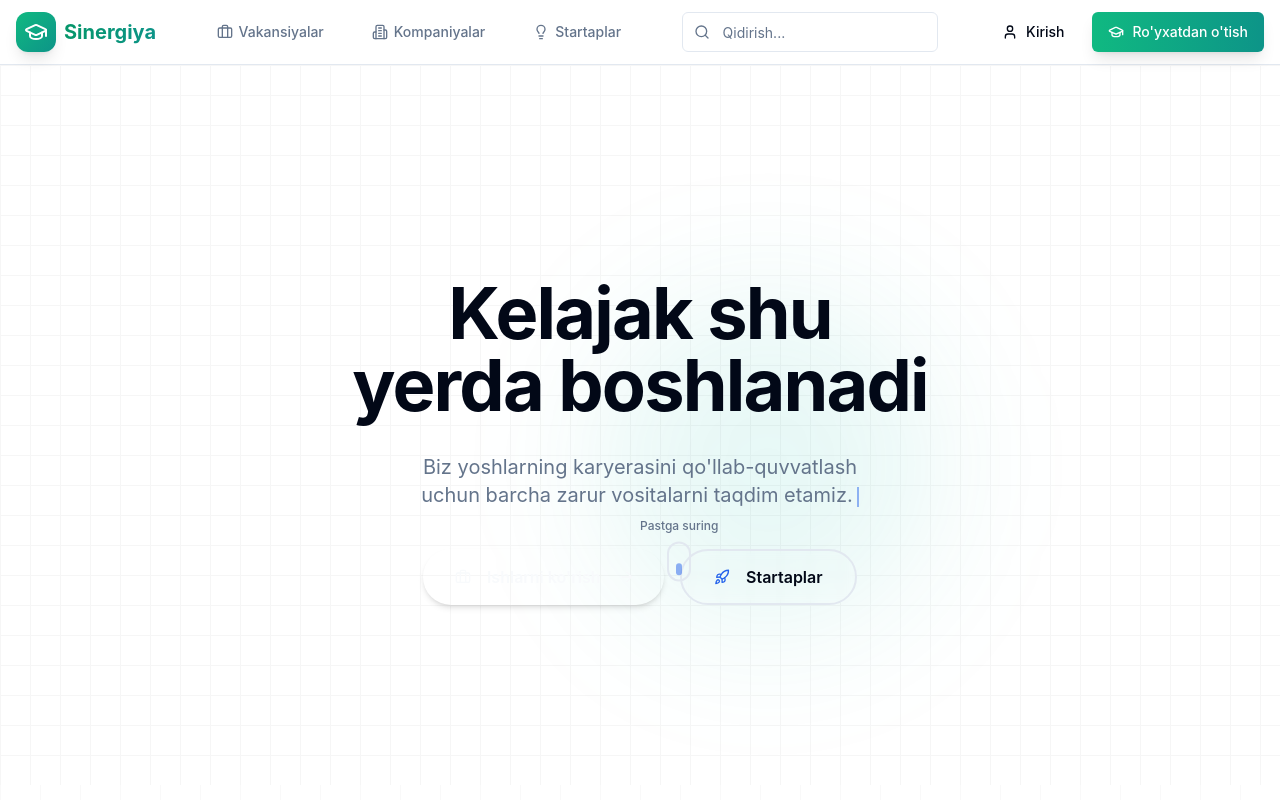
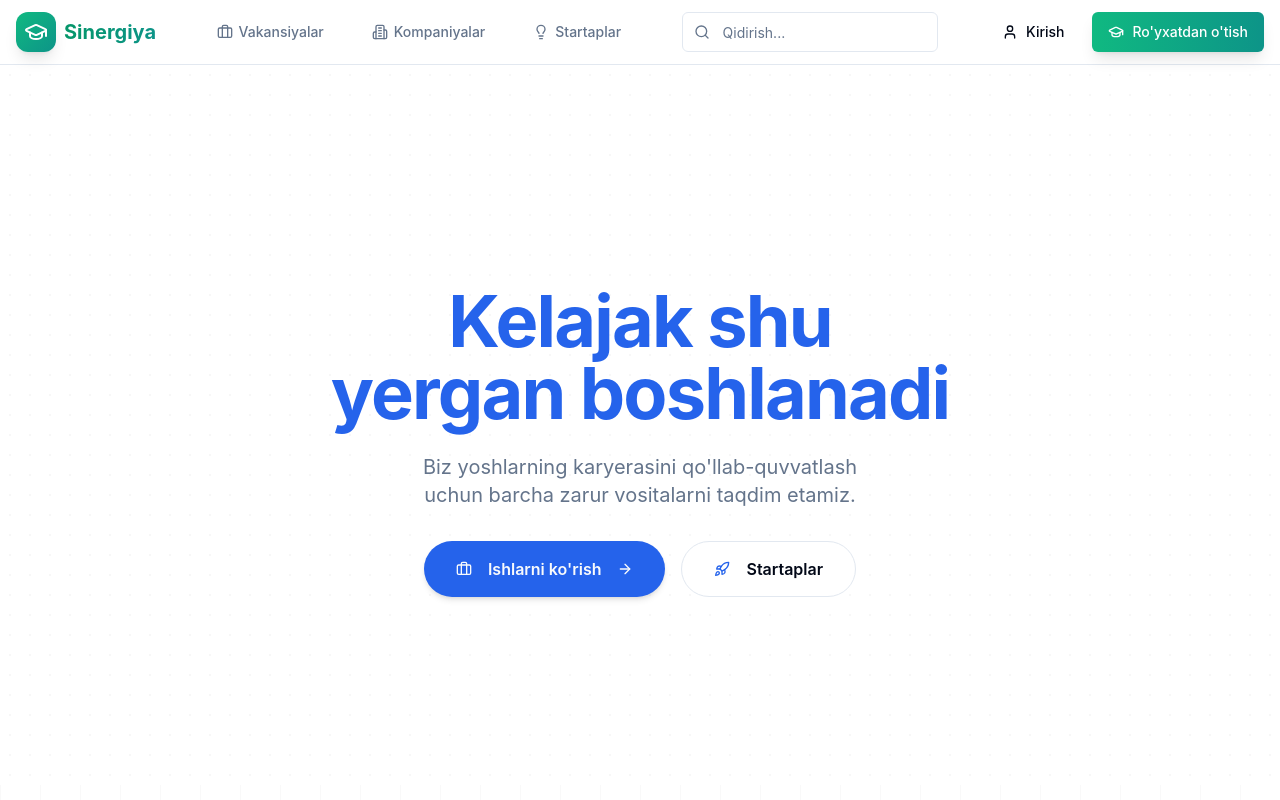
Before and after one commit to otabekxoff-creator/qadam.uz, a Next.js app in the folder frontend/: page / in a window 1280 px wide. Shown: the top 800 px of the page. Built offline with nearby package versions, Linux system fonts and the light colour scheme.

Commit message:
Revert HeroSection to original version

```diff
--- a/frontend/src/components/home/HeroSection.tsx
+++ b/frontend/src/components/home/HeroSection.tsx
@@ -1,230 +1,57 @@
 'use client';
 
-import { useEffect, useState } from 'react';
 import Link from 'next/link';
 import { motion } from 'framer-motion';
 import { ArrowRight, Briefcase, Rocket } from 'lucide-react';
 import { Button } from '@/components/ui/button';
 
-const heroTitle = "Kelajak shu yerda boshlanadi";
-const heroDescription = "Biz yoshlarning karyerasini qo'llab-quvvatlash uchun barcha zarur vositalarni taqdim etamiz.";
-
-function TypewriterText({ text, delay = 0 }: { text: string; delay?: number }) {
-  const [displayedText, setDisplayedText] = useState('');
-  const [isComplete, setIsComplete] = useState(false);
-
-  useEffect(() => {
-    const startDelay = setTimeout(() => {
-      let currentIndex = 0;
-      const interval = setInterval(() => {
-        if (currentIndex <= text.length) {
-          setDisplayedText(text.slice(0, currentIndex));
-          currentIndex++;
-        } else {
-          clearInterval(interval);
-          setIsComplete(true);
-        }
-      }, 50);
-
-      return () => clearInterval(interval);
-    }, delay);
-
-    return () => clearTimeout(startDelay);
-  }, [text, delay]);
-
-  return (
-    <span className="relative">
-      {displayedText}
-      {!isComplete && (
-        <motion.span
-          className="inline-block w-0.5 h-[1em] bg-primary ml-1 align-middle"
-          animate={{ opacity: [1, 0] }}
-          transition={{ duration: 0.5, repeat: Infinity }}
-        />
-      )}
-    </span>
-  );
-}
-
 export function HeroSection() {
-  const [showButtons, setShowButtons] = useState(false);
-
-  useEffect(() => {
-    const timer = setTimeout(() => setShowButtons(true), heroTitle.length * 50 + 500);
-    return () => clearTimeout(timer);
-  }, []);
-
   return (
     <section className="relative min-h-[100vh] sm:min-h-[90vh] flex items-center justify-center pt-6 sm:pt-8 overflow-hidden bg-background">
-      {/* Animated Background */}
-      <div className="absolute inset-0 z-0">
-        {/* Grid Pattern */}
-        <div className="absolute inset-0 opacity-[0.03]">
-          <div className="absolute inset-0" style={{ backgroundImage: 'linear-gradient(#000 1px, transparent 1px), linear-gradient(90deg, #000 1px, transparent 1px)', backgroundSize: '30px 30px' }} />
-        </div>
-
-        {/* Gradient Orbs */}
-        <motion.div
-          className="absolute top-1/4 left-1/4 w-96 h-96 bg-primary/10 rounded-full blur-3xl"
-          animate={{
-            x: [0, 50, 0],
-            y: [0, -30, 0],
-            scale: [1, 1.2, 1],
-          }}
-          transition={{ duration: 10, repeat: Infinity, ease: 'easeInOut' }}
-        />
-        <motion.div
-          className="absolute bottom-1/4 right-1/4 w-80 h-80 bg-teal-500/10 rounded-full blur-3xl"
-          animate={{
-            x: [0, -50, 0],
-            y: [0, 30, 0],
-            scale: [1, 1.1, 1],
-          }}
-          transition={{ duration: 8, repeat: Infinity, ease: 'easeInOut', delay: 1 }}
-        />
-
-        {/* Floating Particles */}
-        {[...Array(20)].map((_, i) => (
-          <motion.div
-            key={i}
-            className="absolute w-2 h-2 bg-primary/30 rounded-full"
-            style={{
-              left: `${Math.random() * 100}%`,
-              top: `${Math.random() * 100}%`,
-            }}
-            animate={{
-              y: [0, -30, 0],
-              opacity: [0.2, 0.5, 0.2],
-              scale: [1, 1.5, 1],
-            }}
-            transition={{
-              duration: 3 + Math.random() * 2,
-              repeat: Infinity,
-              delay: i * 0.2,
-            }}
-          />
-        ))}
+      {/* Subtle Background Pattern */}
+      <div className="absolute inset-0 z-0 opacity-[0.03] pointer-events-none">
+        <div className="absolute inset-0 bg-[radial-gradient(#000_1px,transparent_1px)] [background-size:20px_20px]" />
       </div>
 
       <div className="container relative z-10 mx-auto px-4 sm:px-6">
         <div className="max-w-4xl mx-auto text-center">
-          {/* Animated Title */}
-          <motion.div
-            initial={{ opacity: 0, scale: 0.9 }}
-            animate={{ opacity: 1, scale: 1 }}
-            transition={{ duration: 0.8, ease: 'easeOut' }}
-            className="mb-6 sm:mb-8"
-          >
-            <h1 className="text-4xl sm:text-5xl md:text-6xl lg:text-7xl font-bold tracking-tight text-foreground mb-4 sm:mb-6 text-balance leading-tight sm:leading-tight min-h-[1.2em]">
-              <TypewriterText text={heroTitle} delay={300} />
-            </h1>
-          </motion.div>
-
-          {/* Animated Description */}
           <motion.div
             initial={{ opacity: 0, y: 20 }}
             animate={{ opacity: 1, y: 0 }}
-            transition={{ duration: 0.6, delay: 0.5 }}
-            className="mb-8 sm:mb-10"
+            transition={{ duration: 0.6 }}
           >
-            <p className="text-base sm:text-lg md:text-xl text-muted-foreground max-w-2xl mx-auto leading-relaxed text-balance px-2 sm:px-0">
-              <TypewriterText text={heroDescription} delay={heroTitle.length * 50 + 600} />
+            <h1 className="text-4xl sm:text-5xl md:text-6xl lg:text-7xl font-bold tracking-tight text-foreground mb-4 sm:mb-6 text-balance leading-tight sm:leading-tight">
+              <span className="text-primary">Kelajak shu yergan boshlanadi</span>
+            </h1>
+
+            <p className="text-base sm:text-lg md:text-xl text-muted-foreground mb-6 sm:mb-8 max-w-2xl mx-auto leading-relaxed text-balance px-2 sm:px-0">
+              Biz yoshlarning karyerasini qo'llab-quvvatlash uchun barcha zarur vositalarni taqdim etamiz.
             </p>
-          </motion.div>
 
-          {/* Animated Buttons */}
-          <motion.div
-            initial={{ opacity: 0, y: 30 }}
-            animate={{ opacity: showButtons ? 1 : 0, y: showButtons ? 0 : 30 }}
-            transition={{ duration: 0.8, ease: 'easeOut' }}
-          >
-            {showButtons && (
-              <motion.div
-                className="flex flex-col sm:flex-row gap-3 sm:gap-4 justify-center items-center px-4 sm:px-0"
-                initial="hidden"
-                animate="visible"
-                variants={{
-                  visible: {
-                    transition: {
-                      staggerChildren: 0.15,
-                    },
-                  },
-                }}
-              >
-                <motion.div
-                  variants={{
-                    hidden: { opacity: 0, x: -50, scale: 0.8 },
-                    visible: { opacity: 1, x: 0, scale: 1 },
-                  }}
-                  transition={{ type: 'spring', stiffness: 100, damping: 15 }}
-                >
+            <div className="flex flex-col sm:flex-row gap-3 sm:gap-4 justify-center items-center px-4 sm:px-0">
               <Button
                 size="lg"
-                    className="rounded-full px-6 sm:px-8 h-12 sm:h-14 text-sm sm:text-base font-semibold transition-all shadow-md hover:shadow-lg w-full sm:w-auto bg-gradient-to-r from-primary to-teal-600 hover:from-primary/90 hover:to-teal-500 border-0"
+                className="rounded-full px-6 sm:px-8 h-12 sm:h-14 text-sm sm:text-base font-semibold transition-all shadow-md hover:shadow-lg w-full sm:w-auto"
                 asChild
               >
                 <Link href="/jobs">
                   <Briefcase className="mr-2 h-4 w-4 sm:h-5 sm:w-5" />
                   Ishlarni ko'rish
-                      <motion.span
-                        animate={{ x: [0, 5, 0] }}
-                        transition={{ duration: 1.5, repeat: Infinity }}
-                      >
                   <ArrowRight className="ml-2 h-3 w-3 sm:h-4 sm:w-4" />
-                      </motion.span>
                 </Link>
               </Button>
-                </motion.div>
-
-                <motion.div
-                  variants={{
-                    hidden: { opacity: 0, x: 50, scale: 0.8 },
-                    visible: { opacity: 1, x: 0, scale: 1 },
-                  }}
-                  transition={{ type: 'spring', stiffness: 100, damping: 15 }}
-                >
               <Button
                 size="lg"
                 variant="outline"
-                    className="rounded-full px-6 sm:px-8 h-12 sm:h-14 text-sm sm:text-base font-semibold border-2 border-primary/30 hover:border-primary bg-background/50 backdrop-blur-sm hover:bg-secondary/50 transition-all w-full sm:w-auto"
+                className="rounded-full px-6 sm:px-8 h-12 sm:h-14 text-sm sm:text-base font-semibold border-border hover:bg-secondary/50 transition-all w-full sm:w-auto"
                 asChild
               >
                 <Link href="/startups">
-                      <motion.span
-                        animate={{ rotate: [0, 10, -10, 0] }}
-                        transition={{ duration: 2, repeat: Infinity, repeatDelay: 1 }}
-                      >
                   <Rocket className="mr-2 h-4 w-4 sm:h-5 sm:w-5 text-primary" />
-                      </motion.span>
                   Startaplar
                 </Link>
               </Button>
-                </motion.div>
-              </motion.div>
-            )}
-          </motion.div>
-
-          {/* Scroll Indicator */}
-          <motion.div
-            className="absolute bottom-8 left-1/2 -translate-x-1/2"
-            initial={{ opacity: 0, y: 20 }}
-            animate={{ opacity: 1, y: 0 }}
-            transition={{ delay: 2, duration: 0.6 }}
-          >
-            <motion.div
-              className="flex flex-col items-center gap-2"
-              animate={{ y: [0, 10, 0] }}
-              transition={{ duration: 2, repeat: Infinity }}
-            >
-              <span className="text-xs text-muted-foreground font-medium">Pastga suring</span>
-              <div className="w-6 h-10 border-2 border-primary/50 rounded-full flex justify-center pt-2">
-                <motion.div
-                  className="w-1.5 h-3 bg-primary rounded-full"
-                  animate={{ y: [0, 12, 0], opacity: [1, 0.5, 1] }}
-                  transition={{ duration: 1.5, repeat: Infinity }}
-                />
             </div>
-            </motion.div>
           </motion.div>
         </div>
       </div>
```
Lines whose indentation alone changed are shown as unchanged.
